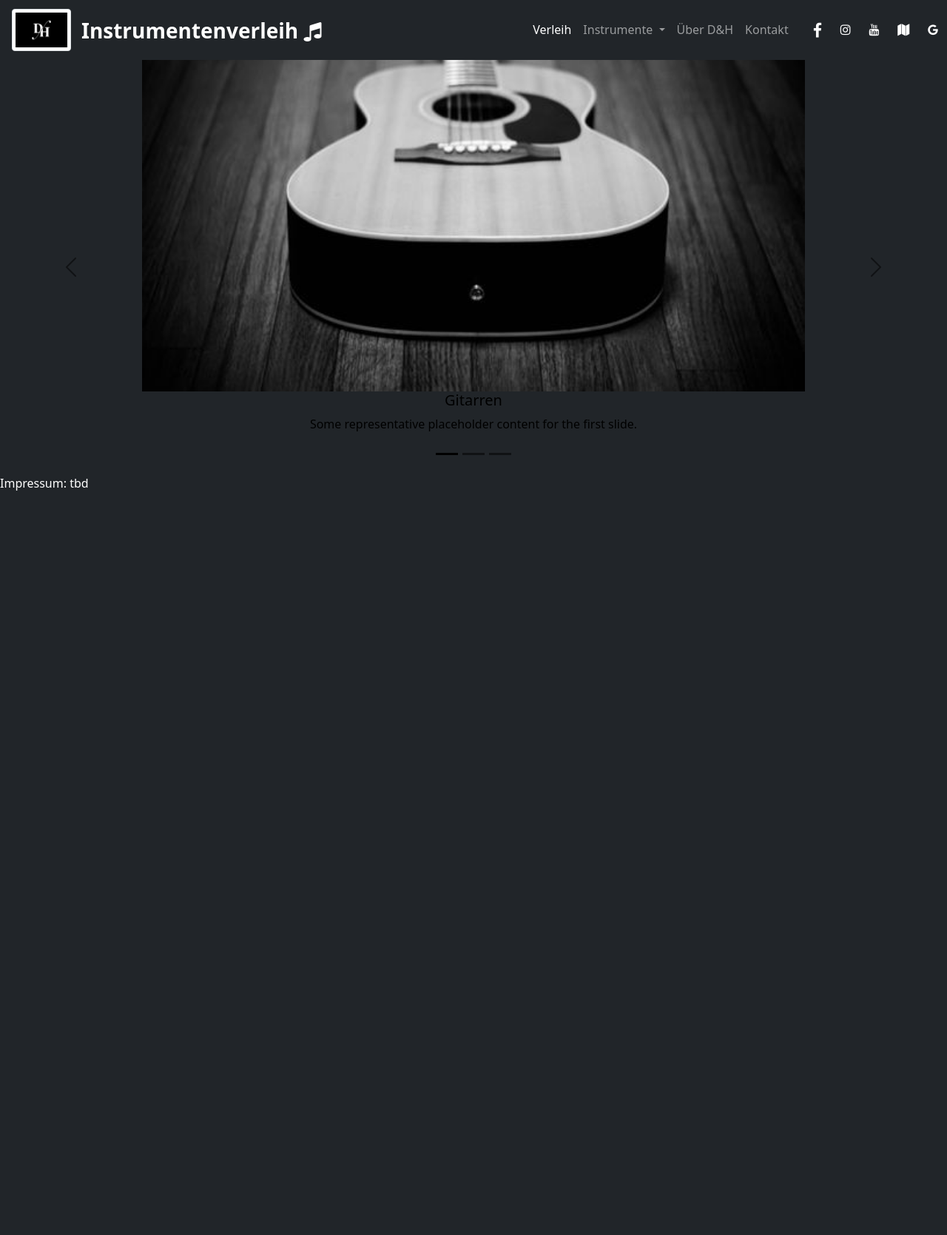
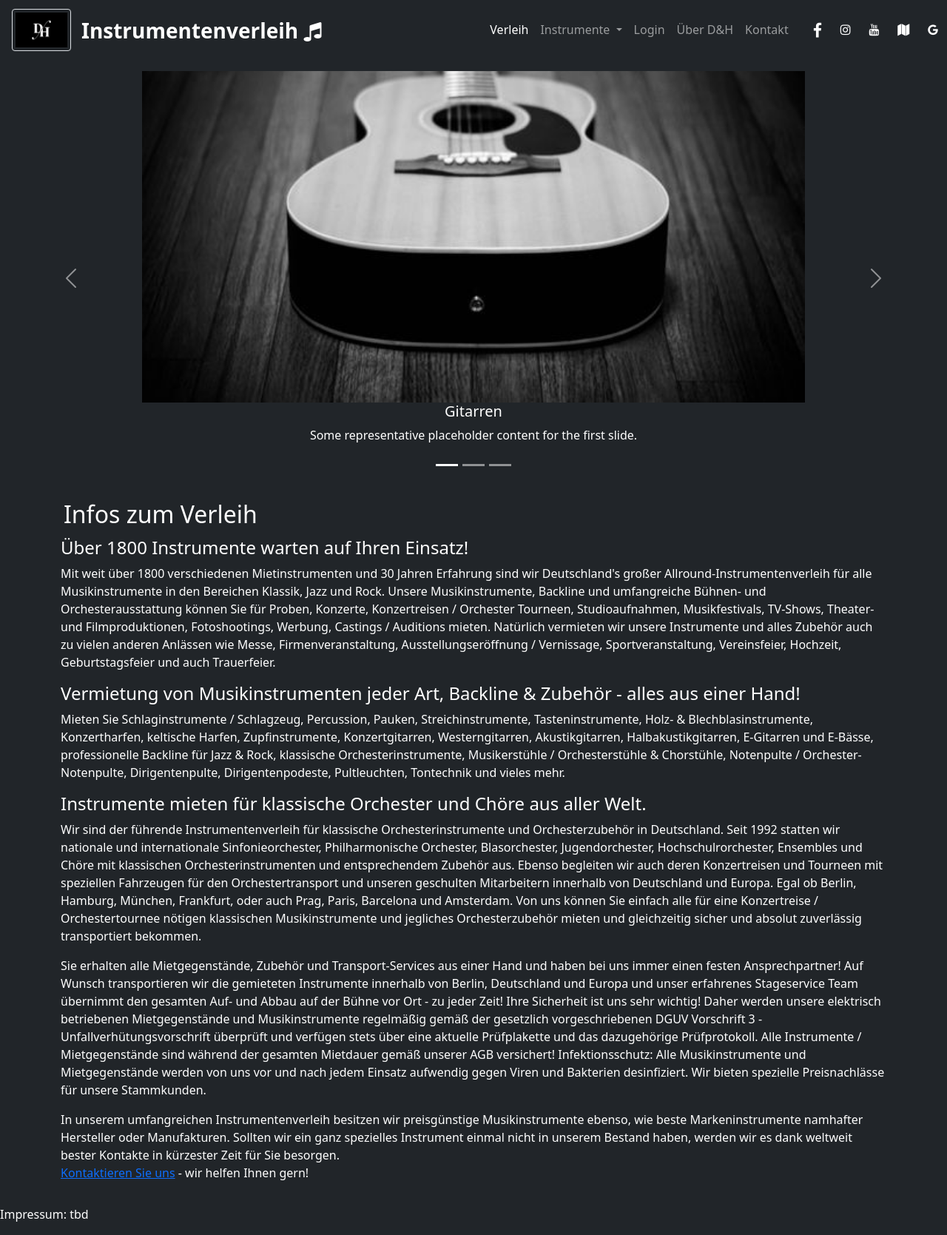
Before and after one commit to hugelm/Instrumentenverleih, a PHP site: page / in a window 1280 px wide. Shown: the whole page at 74% size. Before the commit the page ends 663 px from the top, so only its background shows below. Run offline with PHP 8.4, Linux system fonts and the light colour scheme.

Commit message:
Add files via upload

```diff
--- a/Web/index.html
+++ b/Web/index.html
@@ -1,20 +1,23 @@
 <!DOCTYPE html>
 <html lang="de">
 <head>
+
    <meta charset="utf-8">
 
    <title>PornHub</title>
+   <link rel = "icon" href = "https://venturebeat.com/wp-content/uploads/2017/03/pornhub_logo.jpg?w=750&strip=all" type = "image/x-icon">
 
    <meta name="description" content="Verleih von Musikinstrumenten">
    <meta http-ewuiv="X-UA-Compatible" content="IE=edge">
    <meta name="viewport" content="width=device-width, initial-scale=1">
 
+   <br>
+
    <link rel="stylesheet" href="style.css">
    <!-- Bootstrap CSS -->
    <link rel="stylesheet" href="https://cdnjs.cloudflare.com/ajax/libs/font-awesome/4.7.0/css/font-awesome.min.css">
+   <!-- Icons -->
    <link href="https://cdn.jsdelivr.net/npm/bootstrap@5.1.3/dist/css/bootstrap.min.css" rel="stylesheet" integrity="sha384-1BmE4kWBq78iYhFldvKuhfTAU6auU8tT94WrHftjDbrCEXSU1oBoqyl2QvZ6jIW3" crossorigin="anonymous">
-
-
 
 </head>
 
@@ -22,19 +25,15 @@
 
     <!-- Navigation-Bar -->
 
+    <div class="fixed-top">
+
     <nav class="navbar navbar-expand-lg navbar-dark bg-dark">
       <div class="container-fluid">
         <div class="col-le-1 p-1 bg-dark">
-         <img src="./img/logo.jpg" alt="D&H" class="img-thumbnail" width="80" height="80">
+         <img src="./img/logo.jpg" alt="D&H" class="img-thumbnail bg-dark" width="80" height="80">
         </div>
-        <!--
-        <a class="navbar-brand fs-2" href="#">
-          D&H <span class="stylecolor">Instrumentenverleih</span>
-          <i class="fa fa-music"></i>
-        </a>
-        -->
         <div class="header" >
-          <a class="navbar-brand fs-3" href="#home">
+          <a class="navbar-brand fs-3" href="index.html">
             Instrumentenverleih
             <i class="fa fa-music"></i>
           </a>
@@ -45,7 +44,7 @@
     <div class="collapse navbar-collapse" id="navbarSupportedContent">
       <ul class="navbar-nav ms-auto mb-2 mb-lg-0">
         <li class="nav-item">
-          <a class="nav-link active" aria-current="page" href="#home">Verleih</a>
+          <a class="nav-link active" aria-current="page" href="index.html">Verleih</a>
         </li>
         <li class="nav-item dropdown">
           <a class="nav-link dropdown-toggle" href="#rental" id="navbarDropdown" role="button" data-bs-toggle="dropdown" aria-expanded="false">
@@ -60,25 +59,28 @@
           </ul>
         </li>
         <li class="nav-item">
+          <a class="nav-link" href="#login" onclick="document.getElementById('login').style.display='block'">Login</a>
+        </li>
+        <li class="nav-item">
           <a class="nav-link" href="#about">Über D&H</a>
         </li>
         <li class="nav-item">
-          <a class="nav-link" href="#contact">Kontakt</a>
+          <a class="nav-link" href="contact.html">Kontakt</a>
         </li>
         <li class="d-flex align-items-center">
-        <a href="#linkfb" class="icon-link">
+        <a class="icon-link" href="https://de-de.facebook.com/" target=”_blank”>
          <i class="fa fa-facebook fa-lg"></i>
         </a>
-        <a href="#linkinsta" class="icon-link">
+        <a class="icon-link" href="https://www.instagram.com/" target=”_blank”>
          <i class="fa fa-instagram"></i>
         </a>
-        <a href="#linkinsta" class="icon-link">
+        <a class="icon-link" href="https://www.youtube.com/results?search_query=D%26H+Instrumentenverleih" target=”_blank”>
           <i class="fa fa-youtube"></i>
          </a>
-        <a href="#linkmaps" class="icon-link">
+        <a class="icon-link" href="https://www.google.com/maps/search/D%26H+Instrumentenverleih" target=”_blank”>
           <i class="fa fa-map"></i>
         </a>
-        <a href="#linkgoogle" class="icon-link">
+        <a class="icon-link" href="https://www.google.com/search?q=D%26H+Instrumentenverleih&source=hp&ei=cW6WYZHbK8LIaMrrivAE&iflsig=ALs-wAMAAAAAYZZ8gXentP9awIeQvrXZ_HOSEVY0c6I6&ved=0ahUKEwjR1_q1mqL0AhVCJBoKHcq1Ak4Q4dUDCAg&uact=5&oq=D%26H+Instrumentenverleih&gs_lcp=Cgdnd3Mtd2l6EAMyBQghEKABOgsILhCABBDHARDRAzoFCAAQgAQ6CwguEIAEEMcBEKMCOgUILhCABDoLCC4QgAQQxwEQrwE6BggAEBYQHjoHCCEQChCgAVAAWMp6YI-TAWgBcAB4AIABggGIAcUQkgEEMTcuNpgBAKABAQ&sclient=gws-wiz" target=”_blank”>
           <i class="fa fa-google"></i>
         </a>
         </li>
@@ -88,30 +90,34 @@
     </div>
     </nav>
 
+    </div>
+
     <!-- Carousel -->
 
-    <div id="carouselExampleDark" class="carousel carousel-dark slide" data-bs-ride="carousel">
-      <div class="carousel-indicators">
+    <br><br><br>
+
+    <div id="carouselExampleDark" class="carousel carousel-white slide" data-bs-ride="carousel">
+      <div class="carousel-indicators text-white">
         <button type="button" data-bs-target="#carouselExampleDark" data-bs-slide-to="0" class="active" aria-current="true" aria-label="Slide 1"></button>
         <button type="button" data-bs-target="#carouselExampleDark" data-bs-slide-to="1" aria-label="Slide 2"></button>
         <button type="button" data-bs-target="#carouselExampleDark" data-bs-slide-to="2" aria-label="Slide 3"></button>
       </div>
       <div class="carousel-inner">
-        <div class="carousel-item active" data-bs-interval="5000">
+        <div class="carousel-item active" data-bs-interval="4000">
           <div class="carousel-caption d-none d-md-block">
             <img src="./img/guitar.jpg" class="d-block w-100" alt="...">
             <h5>Gitarren</h5>
             <p>Some representative placeholder content for the first slide.</p>
           </div>
         </div>
-        <div class="carousel-item" data-bs-interval="5000">
+        <div class="carousel-item" data-bs-interval="4000">
           <div class="carousel-caption d-none d-md-block">
             <img src="./img/drums.jpg" class="d-block w-100" alt="...">
             <h5>Schlagzeuge</h5>
             <p>Some representative placeholder content for the second slide.</p>
           </div>
         </div>
-        <div class="carousel-item" data-bs-interval="5000">
+        <div class="carousel-item" data-bs-interval="4000">
           <div class="carousel-caption d-none d-md-block">
             <img src="./img/piano.jpg" class="d-block w-100" alt="...">
             <h5>Pianos</h5>
@@ -129,11 +135,82 @@
       </button>
     </div>
 
+    <!-- Infos -->
+
+    <div class="container">
+      <h2 class="col-le-1 p-1 bg-dark" align-items-center>Infos zum Verleih</h2>
+
+      <h4>Über 1800 Instrumente warten auf Ihren Einsatz!</h4>
+      <p>
+        Mit weit über 1800 verschiedenen Mietinstrumenten und 30 Jahren Erfahrung sind wir Deutschland's großer Allround-Instrumentenverleih für alle Musikinstrumente in den Bereichen Klassik, Jazz und Rock.
+        Unsere Musikinstrumente, Backline und umfangreiche Bühnen- und Orchesterausstattung können Sie für Proben, Konzerte, Konzertreisen / Orchester Tourneen, Studioaufnahmen, Musikfestivals, TV-Shows, Theater- und Filmproduktionen, Fotoshootings, Werbung, Castings / Auditions mieten. Natürlich vermieten wir unsere Instrumente und alles Zubehör auch zu vielen anderen Anlässen wie Messe, Firmenveranstaltung, Ausstellungseröffnung / Vernissage, Sportveranstaltung, Vereinsfeier, Hochzeit, Geburtstagsfeier und auch Trauerfeier.
+      </p>
+
+      <h4>Vermietung von Musikinstrumenten jeder Art, Backline & Zubehör - alles aus einer Hand!</h4>
+      <p>
+        Mieten Sie Schlaginstrumente / Schlagzeug, Percussion, Pauken, Streichinstrumente, Tasteninstrumente, Holz- & Blechblasinstrumente, Konzertharfen, keltische Harfen, Zupfinstrumente, Konzertgitarren, Westerngitarren, Akustikgitarren, Halbakustikgitarren, E-Gitarren und E-Bässe, professionelle Backline für Jazz & Rock, klassische Orchesterinstrumente, Musikerstühle / Orchesterstühle & Chorstühle, Notenpulte / Orchester-Notenpulte, Dirigentenpulte, Dirigentenpodeste, Pultleuchten, Tontechnik und vieles mehr.
+      </p>
+
+      <h4>Instrumente mieten für klassische Orchester und Chöre aus aller Welt.</h4>
+      <p>
+        Wir sind der führende Instrumentenverleih für klassische Orchesterinstrumente und Orchesterzubehör in Deutschland. Seit 1992 statten wir nationale und internationale Sinfonieorchester, Philharmonische Orchester, Blasorchester, Jugendorchester, Hochschulrorchester, Ensembles und Chöre mit klassischen Orchesterinstrumenten und entsprechendem Zubehör aus. Ebenso begleiten wir auch deren Konzertreisen und Tourneen mit speziellen Fahrzeugen für den Orchestertransport und unseren geschulten Mitarbeitern innerhalb von Deutschland und Europa. Egal ob Berlin, Hamburg, München, Frankfurt, oder auch Prag, Paris, Barcelona und Amsterdam.
+        Von uns können Sie einfach alle für eine Konzertreise / Orchestertournee nötigen klassischen Musikinstrumente und jegliches Orchesterzubehör mieten und gleichzeitig sicher und absolut zuverlässig transportiert bekommen.
+      </p>
+
+      <p>
+            Sie erhalten alle Mietgegenstände, Zubehör und Transport-Services aus einer Hand und haben bei uns immer einen festen Ansprechpartner!
+            Auf Wunsch transportieren wir die gemieteten Instrumente innerhalb von Berlin, Deutschland und Europa und unser erfahrenes Stageservice Team übernimmt den gesamten Auf- und Abbau auf der Bühne vor Ort - zu jeder Zeit!
+            Ihre Sicherheit ist uns sehr wichtig! Daher werden unsere elektrisch betriebenen Mietgegenstände und Musikinstrumente regelmäßig gemäß der gesetzlich vorgeschriebenen DGUV Vorschrift 3 - Unfallverhütungsvorschrift überprüft und verfügen stets über eine aktuelle Prüfplakette und das dazugehörige Prüfprotokoll.
+            Alle Instrumente / Mietgegenstände sind während der gesamten Mietdauer gemäß unserer AGB versichert!
+            Infektionsschutz: Alle Musikinstrumente und Mietgegenstände werden von uns vor und nach jedem Einsatz aufwendig gegen Viren und Bakterien desinfiziert.
+            Wir bieten spezielle Preisnachlässe für unsere Stammkunden.
+      </p>
+
+      <p>
+        In unserem umfangreichen Instrumentenverleih besitzen wir preisgünstige Musikinstrumente ebenso, wie beste Markeninstrumente namhafter Hersteller oder Manufakturen. Sollten wir ein ganz spezielles Instrument einmal nicht in unserem Bestand haben, werden wir es dank weltweit bester Kontakte in kürzester Zeit für Sie besorgen.
+        <br>
+        <a href="contact.html">Kontaktieren Sie uns</a> - wir helfen Ihnen gern!
+      </p>
+
+    </div>
+
+    <!-- Login Modal -->
+    <div id="login" class="modal">
+        <span onclick="document.getElementById('login').style.display='none'"class="close" title="Close Modal">&times;</span>
+
+    <!-- Login Modal Content -->
+   <form class="modal-content animate" action="/action_page.php">
+
+      <div class="container">
+        <label for="uname"><b>Benutzername</b></label>
+        <input type="text" placeholder="..." name="uname" required>
+
+        <label for="psw"><b>Passwort</b></label>
+       <input type="password" placeholder="***" name="psw" required>
+
+       <button type="submit">Einloggen</button>
+       <label>
+          <input type="checkbox" checked="checked" name="remember"> Eingeloggt bleiben
+        </label>
+     </div>
+
+     <div class="container" style="background-color:#f1f1f1">
+       <button type="button" onclick="document.getElementById('login').style.display='none'" class="cancelbtn">Abbrechen</button>
+      <span class="psw"><a href="#forgotpsw">Passwort vergessen?</a></span>
+     </div>
+    </form>
+    </div>
+
     <!-- Impressum -->
+
     <p>Impressum: tbd</p>
 
+
+    <script src="script.js"></script>
     <!-- Bootstrap JS -->
     <script src="https://cdn.jsdelivr.net/npm/bootstrap@5.1.3/dist/js/bootstrap.bundle.min.js" integrity="sha384-ka7Sk0Gln4gmtz2MlQnikT1wXgYsOg+OMhuP+IlRH9sENBO0LRn5q+8nbTov4+1p" crossorigin="anonymous"></script>
+
+
 
 
 </body>
--- a/Web/style.css
+++ b/Web/style.css
@@ -37,3 +37,124 @@ body {
     background-position: center;
     background-size: cover;
 }
+
+
+
+/* Full-width input fields */
+input[type=text], input[type=password] {
+    width: 100%;
+    padding: 12px 20px;
+    margin: 8px 0;
+    display: inline-block;
+    border: 1px solid #ccc;
+    box-sizing: border-box;
+  }
+
+  /* Set a style for all buttons */
+  button {
+    background-color: #04AA6D;
+    color: white;
+    padding: 14px 20px;
+    margin: 8px 0;
+    border: none;
+    cursor: pointer;
+    width: 100%;
+  }
+
+  button:hover {
+    opacity: 0.8;
+  }
+
+  /* Extra styles for the cancel button */
+  .cancelbtn {
+    width: auto;
+    padding: 10px 18px;
+    background-color: #f44336;
+  }
+
+  /* Center the image and position the close button */
+  .imgcontainer {
+    text-align: center;
+    margin: 24px 0 12px 0;
+    position: relative;
+  }
+
+  img.avatar {
+    width: 40%;
+    border-radius: 50%;
+  }
+
+  .container {
+    padding: 16px;
+  }
+
+  span.psw {
+    float: right;
+    padding-top: 16px;
+  }
+
+  /* The Modal (background) */
+  .modal {
+    display: none; /* Hidden by default */
+    position: fixed; /* Stay in place */
+    z-index: 1; /* Sit on top */
+    left: 0;
+    top: 0;
+    width: 100%; /* Full width */
+    height: 100%; /* Full height */
+    overflow: auto; /* Enable scroll if needed */
+    background-color: rgb(0,0,0); /* Fallback color */
+    background-color: rgba(0,0,0,0.4); /* Black w/ opacity */
+    padding-top: 60px;
+  }
+
+  /* Modal Content/Box */
+  .modal-content {
+    background-color: #fefefe;
+    margin: 5% auto 15% auto; /* 5% from the top, 15% from the bottom and centered */
+    border: 1px solid #888;
+    width: 80%; /* Could be more or less, depending on screen size */
+  }
+
+  /* The Close Button (x) */
+  .close {
+    position: absolute;
+    right: 25px;
+    top: 0;
+    color: #000;
+    font-size: 35px;
+    font-weight: bold;
+  }
+
+  .close:hover,
+  .close:focus {
+    color: red;
+    cursor: pointer;
+  }
+
+  /* Add Zoom Animation */
+  .animate {
+    -webkit-animation: animatezoom 0.6s;
+    animation: animatezoom 0.6s
+  }
+
+  @-webkit-keyframes animatezoom {
+    from {-webkit-transform: scale(0)}
+    to {-webkit-transform: scale(1)}
+  }
+
+  @keyframes animatezoom {
+    from {transform: scale(0)}
+    to {transform: scale(1)}
+  }
+
+  /* Change styles for span and cancel button on extra small screens */
+  @media screen and (max-width: 300px) {
+    span.psw {
+       display: block;
+       float: none;
+    }
+    .cancelbtn {
+       width: 100%;
+    }
+  }
```
Also changed, not shown: Web/contact.html (added, +149 -0 lines), Web/contact.php (added, +34 -0 lines), Web/script.js (added, +9 -0 lines).
